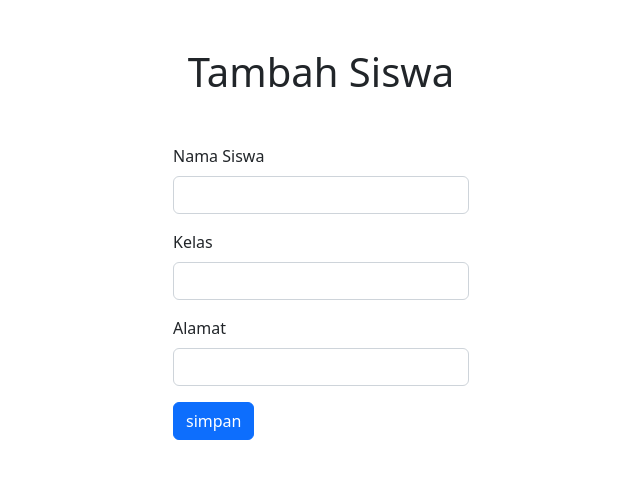
After one commit to Romzyyy/tugas_kursus, a PHP site: page /tambah_siswa.php in a window 1280 px wide. The commit adds this page. Shown: the top 479 px of the page, without its empty margins (319-959 px from the left). Run offline with PHP 8.4, Linux system fonts and the light colour scheme.

Commit message:
add new file tambah siswa

```diff
--- a/config.php
+++ b/config.php
@@ -1,3 +1,3 @@
 <?php
-$connect = mysqli_connect("localhost", "root", "", "sekolah");
+$connect = mysqli_connect("localhost", "root", "", "sekolah") or die (mysqli_connect_error());
 ?>
--- /dev/null
+++ b/tambah_siswa.php
@@ -0,0 +1,48 @@
+<!DOCTYPE html>
+<html lang="en">
+
+<head>
+    <meta charset="UTF-8">
+    <meta http-equiv="X-UA-Compatible" content="IE=edge">
+    <meta name="viewport" content="width=device-width, initial-scale=1.0">
+    <link href="https://cdn.jsdelivr.net/npm/bootstrap@5.2.3/dist/css/bootstrap.min.css" rel="stylesheet"
+        integrity="sha384-rbsA2VBKQhggwzxH7pPCaAqO46MgnOM80zW1RWuH61DGLwZJEdK2Kadq2F9CUG65" crossorigin="anonymous">
+    <title>Document</title>
+</head>
+
+<body>
+    <div class="container-fluid w-25 mt-5">
+        <h1 class="text-center mt-5 mb-5">Tambah Siswa</h1>
+        <form action="" method="post">
+            <div class="mb-3">
+                <label class="form-label">Nama Siswa</label>
+                <input type="text" class="form-control" name="nama_siswa">
+            </div>
+            <div class="mb-3">
+                <label class="form-label">Kelas</label>
+                <input type="text" class="form-control" name="kelas">
+            </div>
+            <div class="mb-3">
+                <label class="form-label">Alamat</label>
+                <input type="text" class="form-control" name="alamat_siswa">
+            </div>
+            <button type="submit" class="btn btn-primary" name="proses">simpan</button>
+        </form>
+    </div>
+    <script src="https://cdn.jsdelivr.net/npm/bootstrap@5.2.3/dist/js/bootstrap.bundle.min.js"
+        integrity="sha384-kenU1KFdBIe4zVF0s0G1M5b4hcpxyD9F7jL+jjXkk+Q2h455rYXK/7HAuoJl+0I4" crossorigin="anonymous">
+    </script>
+    <?php
+include "config.php";
+
+if(isset($_POST['proses'])){
+    mysqli_query($connect,"insert into siswa set
+    nama_siswa = '$_POST[nama_siswa]',
+    kelas = '$_POST[kelas]',
+    alamat_siswa = '$_POST[alamat_siswa]'") or die (mysqli_error($connect));
+    echo "<p class='width-100 text-center mt-5'>Data telah tersimpan</p>";
+}
+?>
+</body>
+
+</html>
```
Also changed, not shown: index.php (+11 -8 lines).
